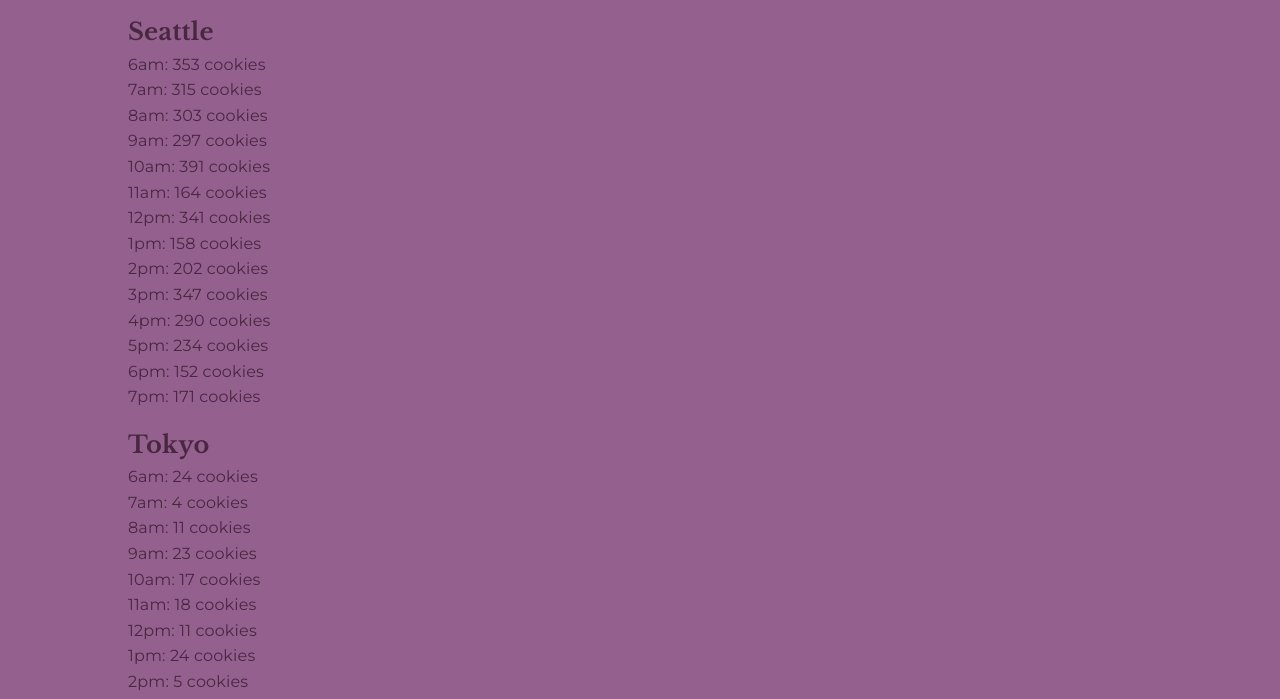
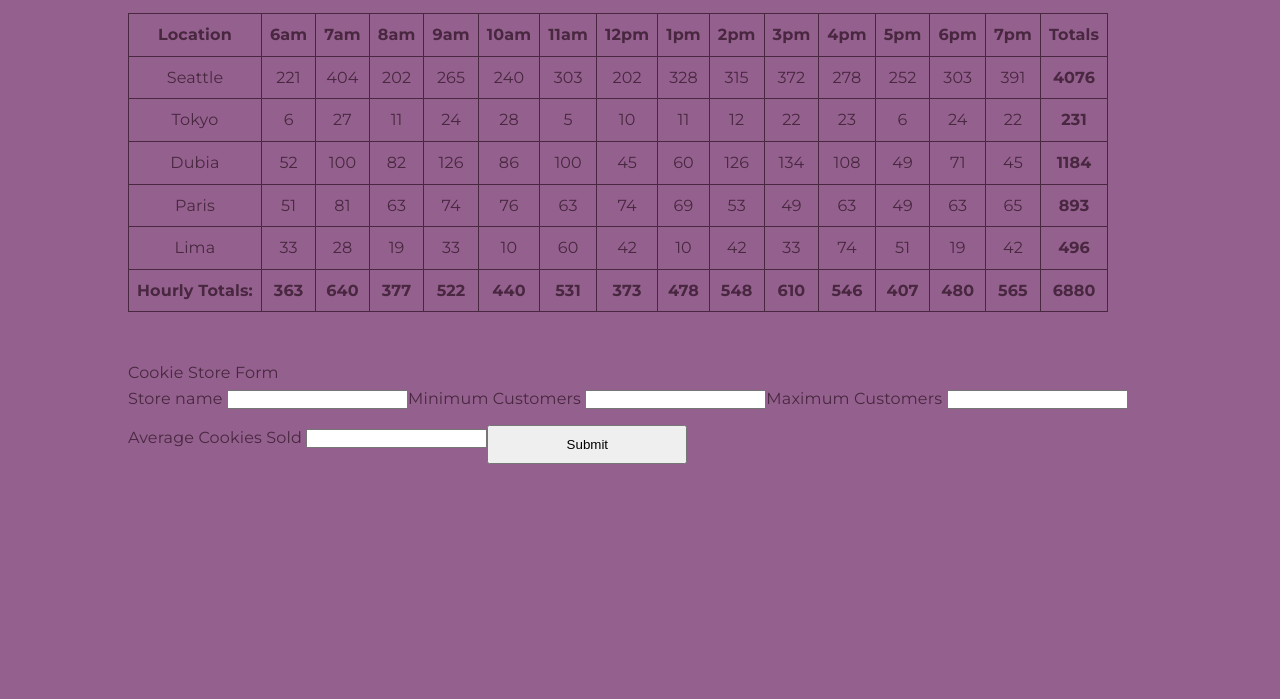
Before and after one commit to CSEAMAN3/salmon-cookies, a plain HTML site: page sales.html in a window 1280 px wide. Shown: the part 92-791 px from the top of the page. Drawn offline with nearby package versions, Linux system fonts and the light colour scheme.

Commit message:
construct.js added construtor function built

```diff
--- a/sales.html
+++ b/sales.html
@@ -42,14 +42,42 @@
       </div>
     </header>
     <main>
-      <div class="main-container">
-        <div id="sales-container"></div>
+      <div class="sales-main-container">
+        <div class="table-container">
+          <table id="cookie-data"></table>
+        </div>
+        <div class="form-container">
+          <form id="cookie-form" action="">
+            <fieldset>
+              <legend>Cookie Store Form</legend>
+              <div class="name-input">
+                <label for="name">Store name</label>
+                <input name="name" type="text" id="name" />
+              </div>
+              <div class="minCust-input">
+                <label for="min-cust">Minimum Customers</label>
+                <input name="minCust" type="text" id="min-cust" />
+              </div>
+              <div class="maxCust-input">
+                <label for="max-cust">Maximum Customers</label>
+                <input name="maxCust" type="text" id="max-cust" />
+              </div>
+              <div class="average-input">
+                <label for="average">Average Cookies Sold</label>
+                <input name="average" type="text" id="average" />
+              </div>
+              <button id="submit-btn" type="submit">Submit</button>
+            </fieldset>
+          </form>
+        </div>
       </div>
     </main>
     <footer>
       <div class="footer-container"></div>
     </footer>
     <!-- <script src="app.js"></script> -->
-    <script src="sales.js"></script>
+    <!-- <script src="sales.js"></script> -->
+    <!-- <script src="construct.js"></script> -->
+    <script src="table.js"></script>
   </body>
 </html>
--- a/sales.js
+++ b/sales.js
@@ -147,6 +147,7 @@ const dubia = {
         this.customerEachHour[i] * this.avgCookiesPerSale
       );
       this.cookiesEachHour.push(oneHour);
+      this.totalDailyCookies += oneHour;
     }
   },
   render: function () {
@@ -197,6 +198,7 @@ const paris = {
         this.customerEachHour[i] * this.avgCookiesPerSale
       );
       this.cookiesEachHour.push(oneHour);
+      this.totalDailyCookies += oneHour;
     }
   },
   render: function () {
@@ -247,6 +249,7 @@ const lima = {
         this.customerEachHour[i] * this.avgCookiesPerSale
       );
       this.cookiesEachHour.push(oneHour);
+      this.totalDailyCookies += oneHour;
     }
   },
   render: function () {
--- a/styles.css
+++ b/styles.css
@@ -59,10 +59,24 @@ IMAGES
   width: 100px;
 }
 
+/* .cookie-rv-img-container {
+} */
+
+#cookie-std-img,
+#cookie-rv-img {
+  max-width: 350px;
+}
+
+#cookie-rv-img {
+  display: none;
+}
+
 /*************************
 HAMBURGER MENU
 **************************/
-
+.hamburger-menu {
+  z-index: 100;
+}
 #menu-toggle {
   opacity: 0;
 }
@@ -146,13 +160,34 @@ TYPOGRAPHY
 
 .hero-heading {
   text-transform: capitalize;
-  font-family: "Aladin", cursive;
-  font-size: 2rem;
-  color: var(--eggplant);
+  font-family: "Montserrat", sans-serif;
+  font-size: 2.5rem;
+  line-height: 1;
+  color: var(--biscuit);
+  margin-bottom: 2rem;
 }
 
 .heading-break {
   display: block;
+}
+
+#range-btn {
+  text-decoration: none;
+  text-transform: capitalize;
+  font-size: 1rem;
+  font-weight: 700;
+  letter-spacing: 0.03em;
+  color: var(--biscuit);
+  padding: 0.5em 1em;
+  border: 2px solid var(--biscuit);
+  border-radius: 2px;
+  margin-bottom: 2rem;
+  transition: all 0.25s ease;
+}
+
+#range-btn:hover {
+  border-color: var(--eggplant);
+  color: var(--eggplant);
 }
 
 /* sales.html Typography Styles */
@@ -198,12 +233,44 @@ header {
   background-color: var(--grape);
   padding: 1em 0;
   /* position: fixed; */
-  z-index: 1;
 }
 
 main {
-  min-height: 800px;
   background-color: var(--grape);
+  padding-bottom: 2rem;
+  position: relative;
+}
+
+main::after {
+  content: "";
+  width: 100vw;
+  height: 0;
+  /* border-top: 25px solid transparent;
+  border-right: 100vw solid var(--grape);
+  border-bottom: 25px solid transparent;
+  position: absolute;
+  bottom: -25px; */
+  border-top: 50px solid var(--grape);
+  border-left: 50vw solid transparent;
+  border-right: 50vw solid transparent;
+  position: absolute;
+  bottom: -50px;
+}
+
+.main-container {
+  width: 90%;
+  max-width: 1024px;
+  margin: 0 auto;
+  display: flex;
+  flex-direction: column;
+  justify-content: center;
+  align-items: center;
+  padding-top: 2rem;
+}
+
+.content-container {
+  text-align: center;
+  margin-bottom: 2rem;
 }
 
 footer {
@@ -217,11 +284,127 @@ footer {
   align-items: center;
 }
 
+#article-about {
+  min-height: 300px;
+  background-color: var(--biscuit);
+}
+
 /* Sales.html layout Styles */
 
 .country-container {
   margin-bottom: 1em;
 }
+
+.sales-main-container {
+  width: 90%;
+  max-width: 1024px;
+  margin: 0 auto;
+}
+
+label,
+input {
+  margin-bottom: 1rem;
+}
+
+.form-container {
+  margin-top: 3rem;
+}
+
+fieldset {
+  display: flex;
+  flex-wrap: wrap;
+}
+
+#submit-btn {
+  min-width: 200px;
+  cursor: pointer;
+}
+
+/*************************
+TABLE
+**************************/
+
+.table-container {
+  overflow-x: scroll;
+}
+
+table th,
+table td {
+  padding: 0.5em;
+  text-align: center;
+  border: 1px solid var(--eggplant);
+}
+
+table th {
+  font-weight: 700;
+}
+
 /*************************
 MEDIA QUERIES
 **************************/
+
+@media (min-width: 740px) {
+  /**** GENERIC ****/
+
+  /**** IMAGES ****/
+
+  .cookie-rv-img-container {
+    width: 30%;
+  }
+
+  .cookie-std-img-container {
+    width: 30%;
+  }
+
+  #cookie-rv-img {
+    display: block;
+    width: 100%;
+  }
+
+  #cookie-std-img {
+    width: 100%;
+  }
+
+  /**** HAMBURGER MENU ****/
+
+  /**** TYPOGRAPHY ****/
+
+  /**** LAYOUT ****/
+
+  .main-container {
+    flex-direction: row;
+    justify-content: space-between;
+  }
+
+  .content-container {
+    width: 30%;
+  }
+
+  /**** TABLE ****/
+}
+
+@media (min-width: 900px) {
+  /**** GENERIC ****/
+
+  /**** IMAGES ****/
+
+  /**** HAMBURGER MENU ****/
+
+  /**** TYPOGRAPHY ****/
+
+  /**** LAYOUT ****/
+
+  /**** TABLE ****/
+}
+
+/**** GENERIC ****/
+
+/**** IMAGES ****/
+
+/**** HAMBURGER MENU ****/
+
+/**** TYPOGRAPHY ****/
+
+/**** LAYOUT ****/
+
+/**** TABLE ****/
--- /dev/null
+++ b/table.js
@@ -0,0 +1,177 @@
+"use strict";
+
+const cookieData = document.getElementById("cookie-data");
+
+const hours = [
+  "6am",
+  "7am",
+  "8am",
+  "9am",
+  "10am",
+  "11am",
+  "12pm",
+  "1pm",
+  "2pm",
+  "3pm",
+  "4pm",
+  "5pm",
+  "6pm",
+  "7pm",
+];
+
+function randomNum(min, max) {
+  return Math.floor(Math.random() * (max - min + 1) + min);
+}
+
+function CookieStand(
+  locationName,
+  minCustPerHour,
+  maxCustPerHour,
+  avgCookiesPerSale
+) {
+  this.locationName = locationName;
+  this.minCustPerHour = minCustPerHour;
+  this.maxCustPerHour = maxCustPerHour;
+  this.avgCookiesPerSale = avgCookiesPerSale;
+  this.customerEachHour = [];
+  this.cookiesEachHour = [];
+  this.totalDailyCookies = 0;
+}
+
+CookieStand.prototype.calcCustomersEachHour = function () {
+  for (let i = 0; i < hours.length; i++) {
+    this.customerEachHour.push(
+      randomNum(this.minCustPerHour, this.maxCustPerHour)
+    );
+  }
+};
+
+CookieStand.prototype.calcCookiesEachHour = function () {
+  this.calcCustomersEachHour();
+
+  for (let i = 0; i < hours.length; i++) {
+    const oneHour = Math.ceil(
+      this.customerEachHour[i] * this.avgCookiesPerSale
+    );
+    this.cookiesEachHour.push(oneHour);
+    this.totalDailyCookies += oneHour;
+  }
+};
+
+CookieStand.prototype.render = function () {
+  this.calcCookiesEachHour();
+  const tr = document.createElement("tr");
+  let td = document.createElement("td");
+  td.textContent = this.locationName;
+  tr.appendChild(td);
+  // loop through and add the data for each hour to a new td element
+  for (let i = 0; i < hours.length; i++) {
+    td = document.createElement("td");
+    td.textContent = this.cookiesEachHour[i];
+    tr.appendChild(td);
+  }
+
+  // create a final table header (so its bold and nice) for the total
+
+  const totalHeader = document.createElement("th");
+  totalHeader.textContent = this.totalDailyCookies;
+  tr.appendChild(totalHeader);
+  cookieData.appendChild(tr);
+};
+
+const seattle = new CookieStand("Seattle", 23, 65, 6.3);
+const tokyo = new CookieStand("Tokyo", 3, 24, 1.2);
+const dubai = new CookieStand("Dubia", 11, 38, 3.7);
+const paris = new CookieStand("Paris", 20, 38, 2.3);
+const lima = new CookieStand("Lima", 2, 16, 4.6);
+
+const allShops = [seattle, tokyo, dubai, paris, lima];
+
+let tableRow = document.createElement("tr");
+let th = document.createElement("th");
+th.textContent = "Location";
+tableRow.appendChild(th);
+
+for (let i = 0; i < hours.length; i++) {
+  th = document.createElement("th");
+  th.textContent = hours[i];
+  tableRow.appendChild(th);
+}
+
+th = document.createElement("th");
+th.textContent = "Totals";
+tableRow.appendChild(th);
+
+cookieData.appendChild(tableRow);
+
+for (let i = 0; i < allShops.length; i++) {
+  allShops[i].render();
+}
+
+//show daily totals
+
+const totalTR = document.createElement("tr");
+function renderTotals() {
+  // create a new th
+  let totalTHHeading = document.createElement("th");
+
+  // write something in the th and append it
+  totalTHHeading.textContent = `Hourly Totals:`;
+  totalTR.appendChild(totalTHHeading);
+
+  // for (let i = 0; i < hours.length; i++) {
+  //   let hourlyTotal = 0;
+  //   for (let j = 0; j < allShops.length; i++) {
+  //     hourlyTotal += allShops[j].cookiesSoldEachHour[i];
+  //   }
+  // }
+
+  // totalTH = document.createElement("th");
+  // totalTH.textContent = hourlyTotal;
+
+  // totalTR.appendChild(totalTh);]
+  let total = 0;
+  for (let k = 0; k < hours.length; k++) {
+    let hourlyTotal = 0;
+    for (let i = 0; i < allShops.length; i++) {
+      hourlyTotal += allShops[i].cookiesEachHour[k];
+    }
+
+    let totalTH = document.createElement("th");
+    totalTH.textContent = hourlyTotal;
+    totalTR.appendChild(totalTH);
+    total += hourlyTotal;
+  }
+
+  let finalTotalTH = document.createElement("th");
+  finalTotalTH.textContent = total;
+  totalTR.appendChild(finalTotalTH);
+
+  cookieData.appendChild(totalTR);
+}
+renderTotals();
+
+// form
+
+const cookieForm = document.getElementById("cookie-form");
+
+cookieForm.addEventListener("submit", function (event) {
+  event.preventDefault();
+
+  const name = event.target.name.value;
+  const minCust = event.target.minCust.value;
+  const maxCust = event.target.maxCust.value;
+  const average = event.target.average.value;
+
+  const newStore = new CookieStand(name, minCust, maxCust, average);
+
+  // clear the total row
+  totalTR.innerHTML = "";
+  newStore.render();
+  // rerender the total row
+  renderTotals();
+  document.getElementById("name").value = "";
+  document.getElementById("min-cust").value = "";
+  document.getElementById("max-cust").value = "";
+  document.getElementById("average").value = "";
+});
```
Also changed, not shown: construct.js (added, +91 -0 lines), index.html (+36 -13 lines), images/cookie-rv.png (added), images/cookie-rv2x.png (added), images/cookie-rv3x.png (added), images/cookie-std.png (added), images/cookie-std2x.png (added), images/cookie-std3x.png (added), 1 other file.
